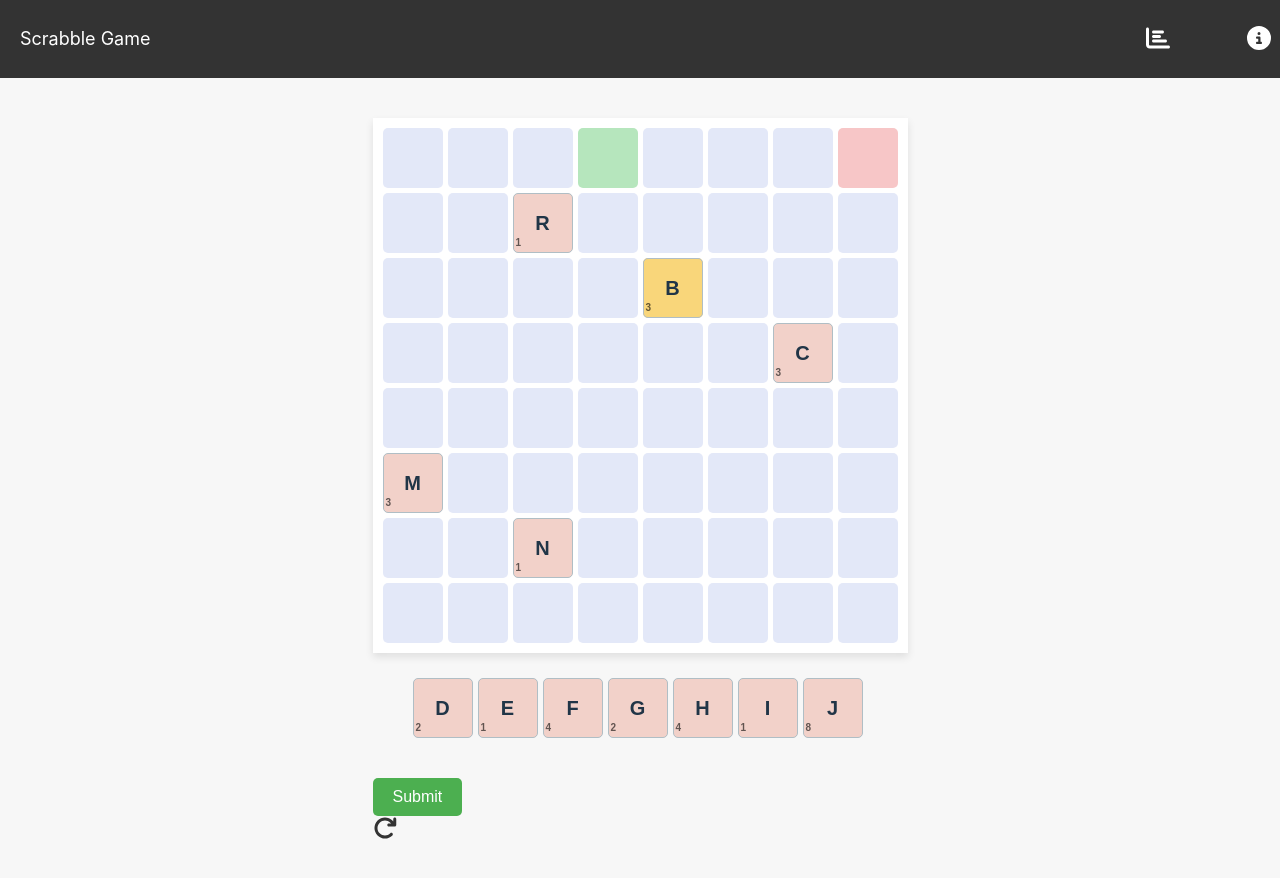
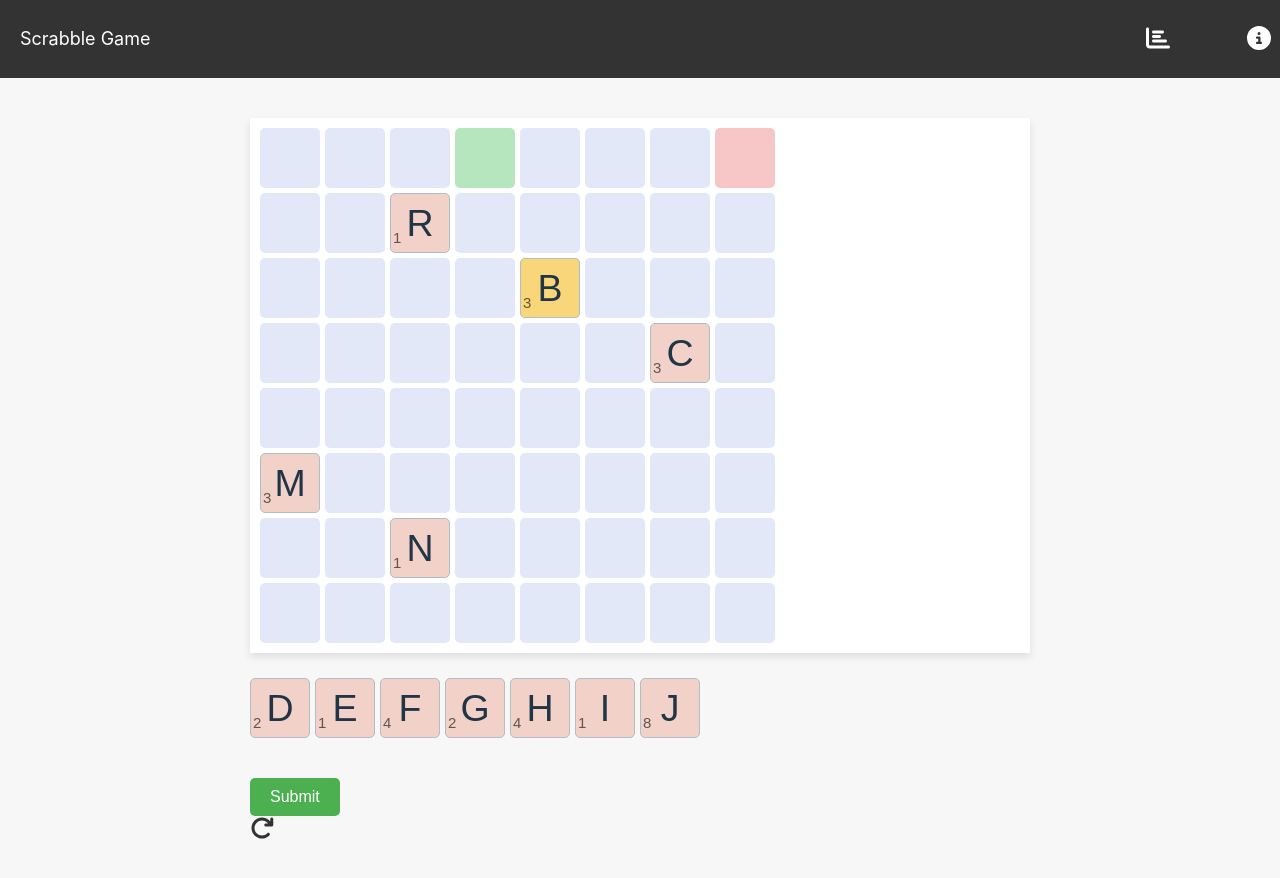
Before and after one commit to jbille29/Scrabble2ndAttempt, a React (Vite) app: page / in a window 1280 px wide. Shown: the top 878 px of the page. Built offline with nearby package versions, Linux system fonts and the light colour scheme.

Commit message:
letter pool fixed size

```diff
--- a/src/App.jsx
+++ b/src/App.jsx
@@ -20,7 +20,6 @@ function App() {
        display: 'flex',
        flexDirection: 'column',
        alignItems: 'center', // Centered horizontally
-       justifyContent: 'center', // Centered vertically
        padding: '40px 0', // Top and bottom padding only
        backgroundColor: '#f7f7f7', // Soft grey background
        minHeight: 'calc(100vh - 60px)', // Adjust for navbar height
--- a/src/Board.jsx
+++ b/src/Board.jsx
@@ -126,13 +126,58 @@ const Board = () => {
           <Square key={index} id={index} onDrop={moveTileToBoard} returnTile={returnTileToArea} tile={square.tile} feature={square.feature} letterScores={letterScores} tileSize={tileSize}/>
         ))}
       </div>
-      <div style={{ display: 'flex', justifyContent: 'center', marginBottom: '20px' }}>
-        {tilesInPool.map(tile => (
-          <div style={{marginRight:'5px', marginTop:'25px'}} key={tile.id}>
-            <Tile key={tile.id} letter={tile.letter} id={tile.id} isDraggable={!tile.isPrePlaced} letterScores={letterScores} tileSize={tileSize} featureBackground={null}/>
-          </div>
-        ))}
+
+      {/** Display the tiles in the pool */}
+      <div style={{
+          display: 'flex',
+          justifyContent: 'center',
+          flexWrap: 'wrap',
+          marginBottom: '20px',
+          minHeight: '60px' // Ensure there's a minimum height even if empty
+      }}>
+          {tilesInPool.map(tile => (
+              <div style={{
+                  width: tileSize,
+                  height: tileSize,
+                  marginRight: '5px',
+                  marginTop: '25px',
+                  display: 'flex',
+                  justifyContent: 'center', // Center the tile horizontally
+                  alignItems: 'center' // Center the tile vertically
+              }} key={tile.id}>
+                  {tile && (
+                      <Tile
+                          letter={tile.letter}
+                          id={tile.id}
+                          isDraggable={!tile.isPrePlaced}
+                          letterScores={letterScores}
+                          tileSize={tileSize}
+                          featureBackground={null}
+                      />
+                  )}
+              </div>
+          ))}
+          {Array(12 - tilesInPool.length).fill(null).map((_, index) => (
+              // Render invisible placeholders to maintain the layout
+              <div style={{
+                  width: tileSize,
+                  height: tileSize,
+                  marginRight: '5px',
+                  marginTop: '25px',
+                  visibility: 'hidden' // Make placeholders invisible
+              }} key={`placeholder-${index}`}>
+                  <Tile
+                      letter=""
+
+                      isDraggable={false}
+                      tileSize={tileSize}
+                      featureBackground={null}
+                  />
+              </div>
+          ))}
       </div>
+
+
       <button
         onClick={handleCalculateScore}
         style={{
--- a/src/Tile.jsx
+++ b/src/Tile.jsx
@@ -12,16 +12,17 @@ const Tile = ({ letter, id, isDraggable, letterScores, tileSize, featureBackgrou
     }),
   }), [isDraggable]); // React on changes to isDraggable
 
+  const score = letter ? letterScores[letter.toUpperCase()] : ''; // Safely access scores
+
   // Adjust padding and font-size based on tile size
   const adjustedTileSize = parseInt(tileSize, 10);
-  const fontSize = Math.max(12, adjustedTileSize / 3);
+  const fontSize = Math.max(12, adjustedTileSize / 1.6);
   const paddingSize = Math.max(4, adjustedTileSize / 12);
 
   return (
     <div ref={isDraggable ? drag : preview} style={{
       opacity: isDragging ? 0.5 : 1,
       cursor: isDraggable ? 'move' : 'default',
-      fontWeight: 'bold',
       fontSize: `${fontSize}px`,
       textAlign: 'center',
       padding: `${paddingSize}px`,
@@ -39,15 +40,17 @@ const Tile = ({ letter, id, isDraggable, letterScores, tileSize, featureBackgrou
       userSelect: 'none',  // Prevent text selection
     }}>
       {letter}
+      {letter && ( // Render score only if there is a letter
       <span style={{
         position: 'absolute',
         bottom: '2px', // Close to the bottom
         left: '2px', // Close to the left
-        fontSize: `${Math.max(8, adjustedTileSize / 6)}px`,
+        fontSize: `${Math.max(8, adjustedTileSize / 4)}px`,
         color: 'rgba(0, 0, 0, 0.6)' // Slightly dimmed color for aesthetics
       }}>
-        {letterScores[letter.toUpperCase()]}
-      </span>
+         {score}
+        </span>
+      )}
     </div>
   );
 };
```
